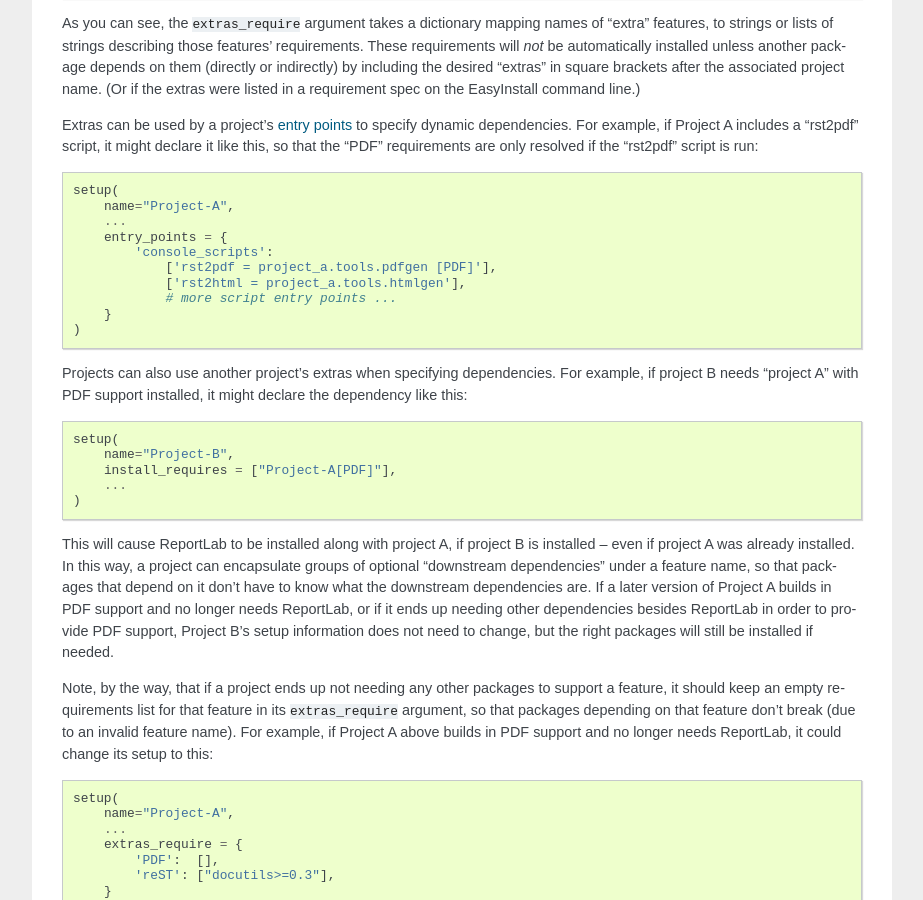
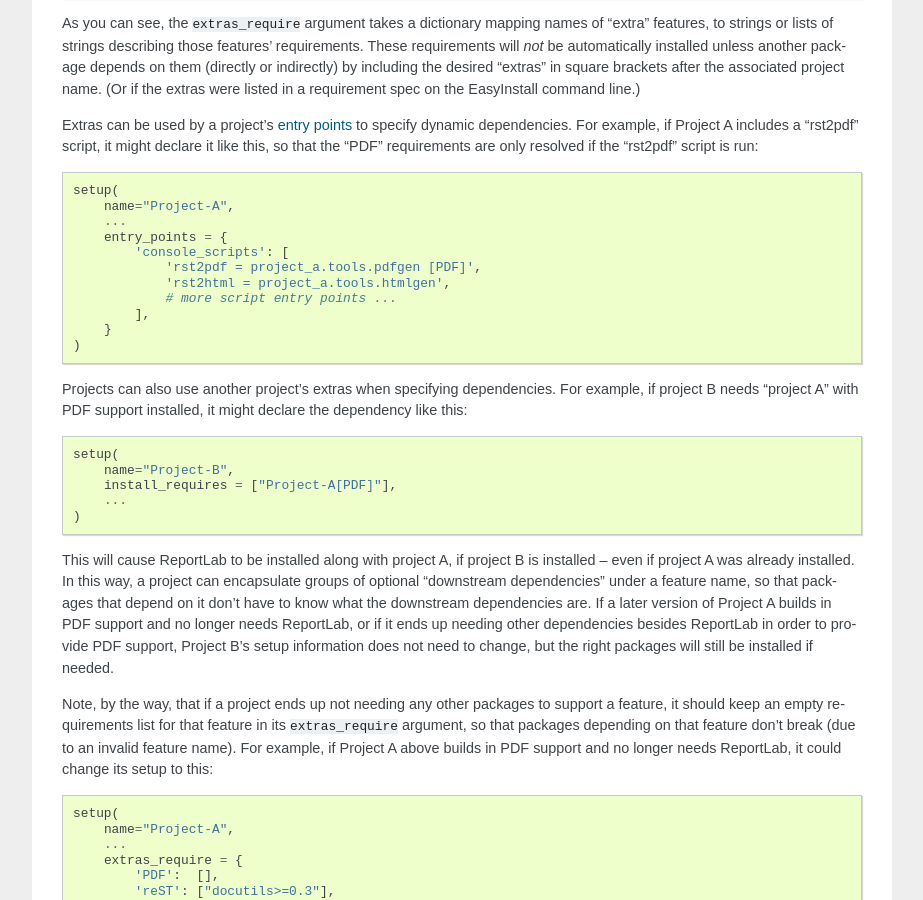
Before and after one commit to Distrotech/setuptools, a Sphinx documentation site: the page built from docs/setuptools.txt, in a window 1280 px wide and 900 px high, scrolled down 11710 px. Shown: the whole window, without its empty margins (198-1121 px from the left). Built offline with Sphinx 7.4.7, drawn with Linux system fonts in a browser that asks for light colours; the version number is read from the project's files by our own code.

```diff
--- a/docs/setuptools.txt
+++ b/docs/setuptools.txt
@@ -713,10 +713,11 @@ declare it like this, so that the "PDF" requirements are only resolved if the
         name="Project-A",
         ...
         entry_points = {
-            'console_scripts':
-                ['rst2pdf = project_a.tools.pdfgen [PDF]'],
-                ['rst2html = project_a.tools.htmlgen'],
+            'console_scripts': [
+                'rst2pdf = project_a.tools.pdfgen [PDF]',
+                'rst2html = project_a.tools.htmlgen',
                 # more script entry points ...
+            ],
         }
     )
 
```
